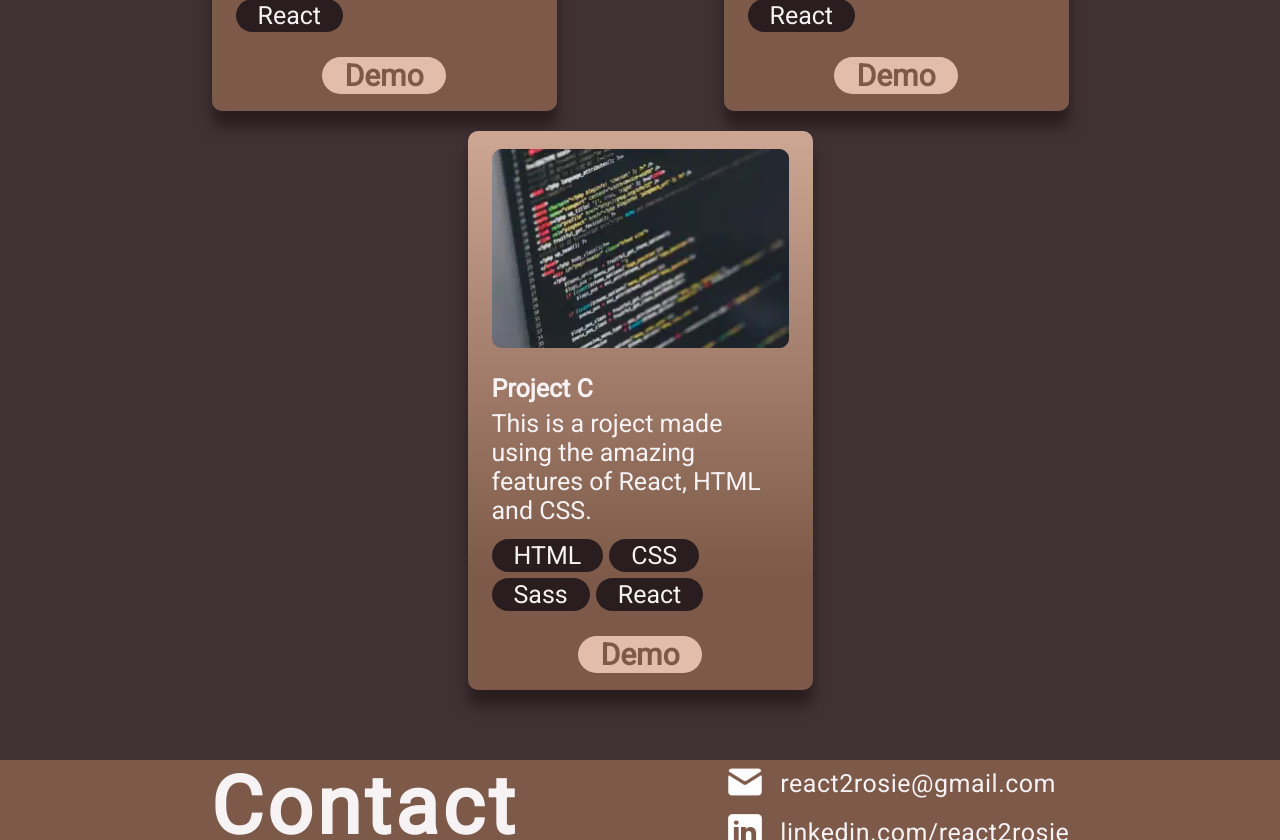
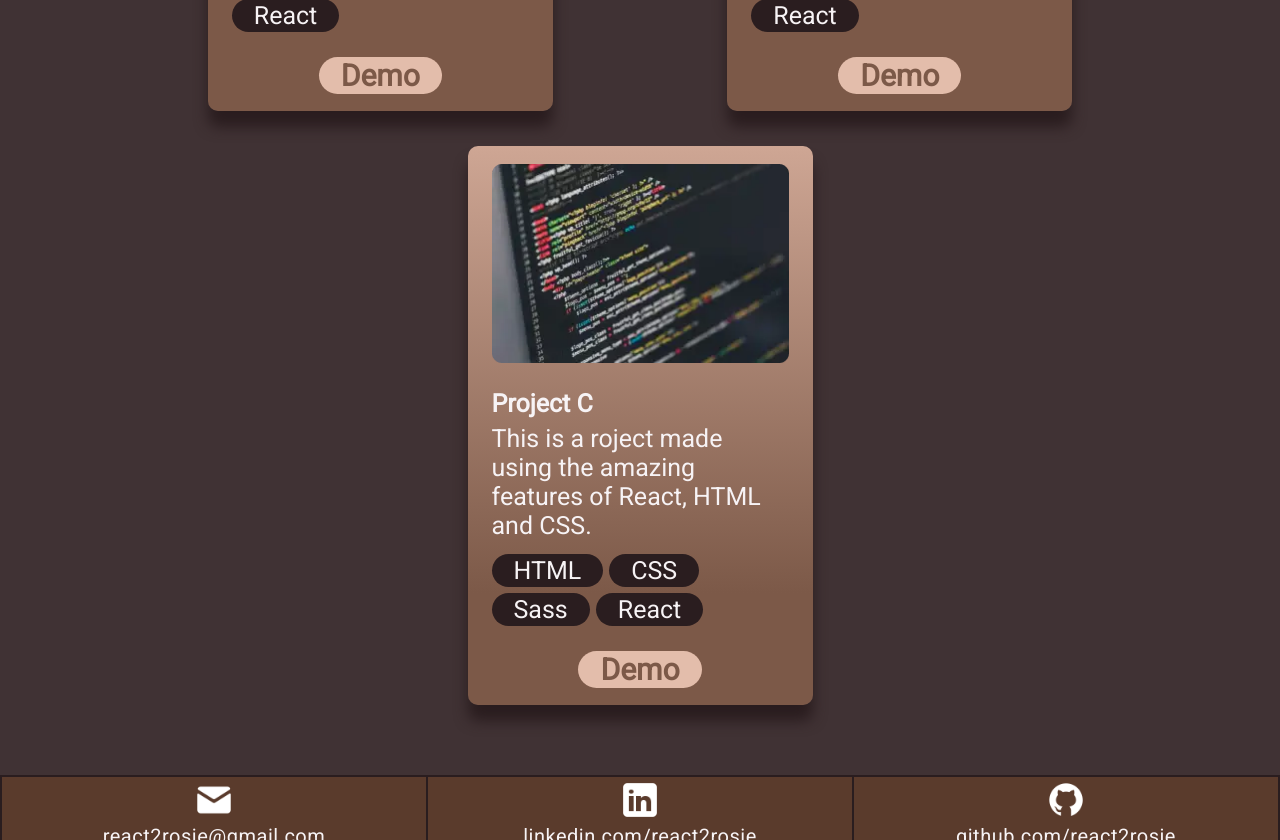
Before and after one commit to react2rosie/portfolio, a React (Vite) app: page / in a window 1280 px wide. Shown: the part 1960-2800 px from the top of the page. Built offline with nearby package versions, Linux system fonts and the light colour scheme.

Commit message:
resized project cards and removed contact text

```diff
--- a/src/components/Contact/Contact.jsx
+++ b/src/components/Contact/Contact.jsx
@@ -8,10 +8,6 @@ export const Contact = () => {
     return (
         <footer id='contact'>
             <div className={styles.container}>
-                <div className={styles.note}>
-                    <h2>Contact</h2>
-                    <p>Feel free to reach out!</p>
-                </div>
                 <div className={styles.links}>
                     <ul>
                         <li>
--- a/src/components/Contact/Contact.module.css
+++ b/src/components/Contact/Contact.module.css
@@ -3,43 +3,24 @@
 .container {
   background-color: var(--color-footer);
   margin-top: 50px;
-  padding: 0px 10%;
-  display: flex;
-  align-items: center;
-  justify-content: space-evenly;
   width: 100vw;
-}
-
-.note {
-  h2 {
-    font-family: var(--font-roboto);
-    font-size: 80px;
-    font-weight: 700;
-    color: var(--color-text);
-    letter-spacing: 4px;
-    padding-bottom: 2.5px;
-  }
-  p {
-    font-family: var(--font-roboto);
-    font-size: 40px;
-    font-weight: 400;
-    letter-spacing: 2px;
-    color: var(--color-text);
-    padding-top: 2.5px;
-  }
 }
 
 .links {
   li {
+    padding: 3px 0;
     display: flex;
+    flex-direction: column;
     align-items: center;
-    gap: 15px;
+    width: 100vw;
+    border-right: solid var(--color-dark) 2.5px;
   }
 
   ul {
     display: flex;
-    flex-direction: column;
-    gap: 5px;
+    border-top: solid var(--color-dark) 2.5px;
+    border-bottom: solid var(--color-dark) 2.5px;
+    border-left: solid var(--color-dark) 2.5px;
   }
 
   img {
@@ -51,7 +32,7 @@
   text-decoration: none;
   list-style: none;
   font-family: var(--font-roboto);
-  font-size: 25px;
+  font-size: 20px;
   font-weight: 400;
   color: var(--color-text);
   letter-spacing: 0.5px;
@@ -65,9 +46,9 @@
   padding: 10px;
 }
 
-@media screen and (max-width: 1030px) {
-  .container {
-    justify-content: space-between;
+@media screen and (max-width: 950px) {
+  .link {
+    font-size: 18px;
   }
 }
 
@@ -78,45 +59,18 @@
   .links {
     text-align: center;
 
-    li {
+    ul {
       width: 100vw;
-      margin: 0;
-      border-right: solid var(--color-dark) 2.5px;
     }
-    ul {
-      border-top: solid var(--color-dark) 2.5px;
-      border-bottom: solid var(--color-dark) 2.5px;
-      border-left: solid var(--color-dark) 2.5px;
-      margin: 10px auto 0 auto;
-      width: 100vw;
-      display: flex;
-      flex-direction: row;
-      justify-content: space-around;
-    }
-  }
-  .note {
-    text-align: center;
-    h2 {
-      font-size: 40px;
-      letter-spacing: 1.75px;
-    }
-    p {
-      font-size: 20px;
-      letter-spacing: 1px;
+    img {
+      padding-top: 4px;
+      width: 35px;
     }
   }
   .container {
-    justify-content: space-around;
-    flex-direction: column;
-    padding-bottom: 0;
+    padding: 0%;
   }
-  .image {
-    margin-top: 2px;
-    position: relative;
-    transform: translate(-50%, -50%);
-    top: 50%;
-    left: 50%;
-  }
+
   .copy {
     padding: 5px 10px;
     font-size: 13px;
--- a/src/components/Projects/ProjectCard.module.css
+++ b/src/components/Projects/ProjectCard.module.css
@@ -8,6 +8,7 @@
   box-shadow: 0 16px 14px 0 #2a1d1f;
   padding: 18px 24px;
   max-width: 345px;
+  min-width: 200px;
   margin-bottom: 20px;
 
   img {
--- a/src/components/Projects/Projects.module.css
+++ b/src/components/Projects/Projects.module.css
@@ -19,4 +19,5 @@
   justify-content: space-around;
   flex-wrap: wrap;
   width: 100%;
+  gap: 15px;
 }
--- a/src/vars.css
+++ b/src/vars.css
@@ -4,7 +4,7 @@
   --color-secondary: #9e735d;
   --color-dark: #2a1d1f;
   --color-bg: #403234;
-  --color-footer: #7c5948;
+  --color-footer: #5a3b2c;
 
   --font-roboto: "Roboto";
 }
```
